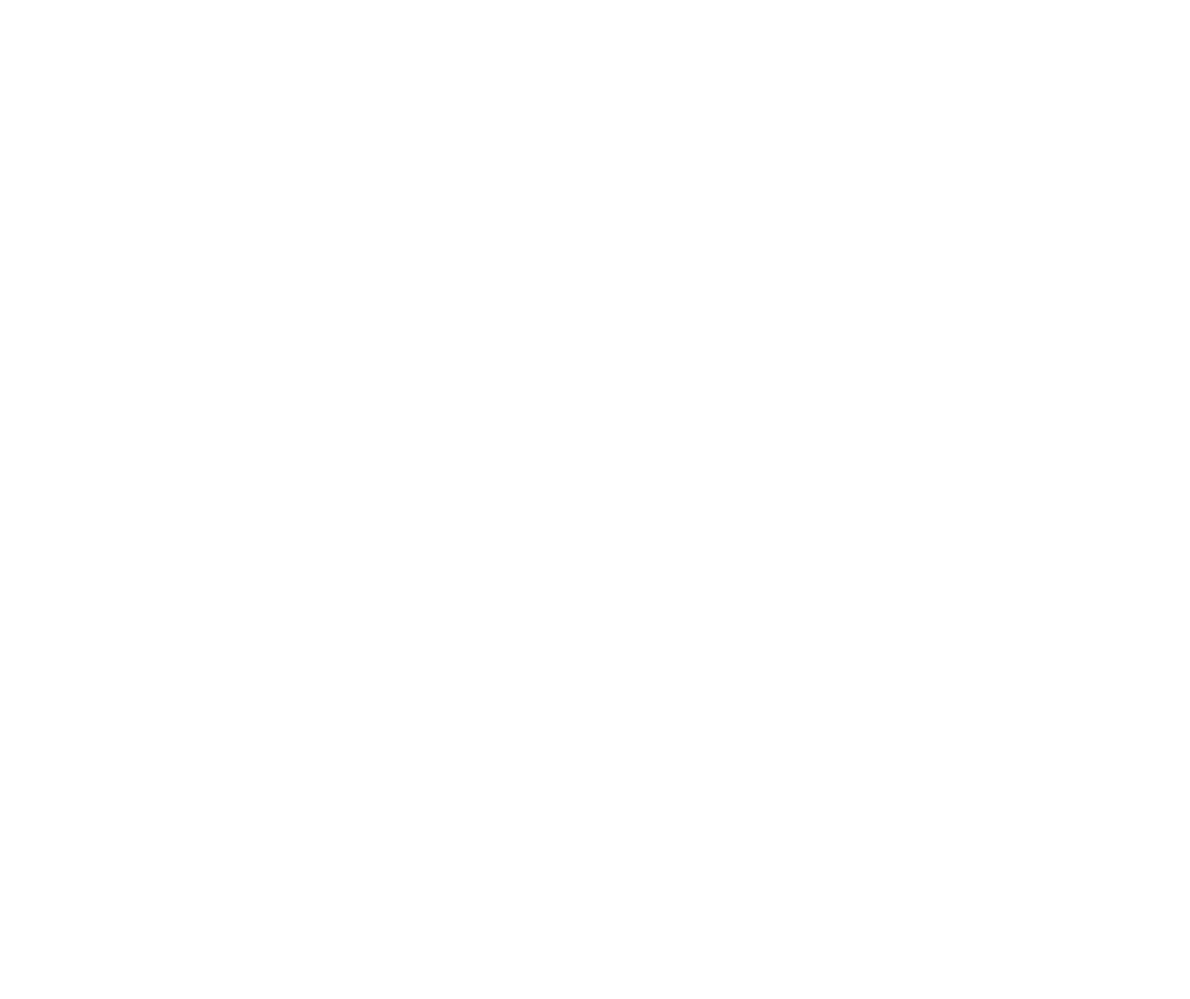
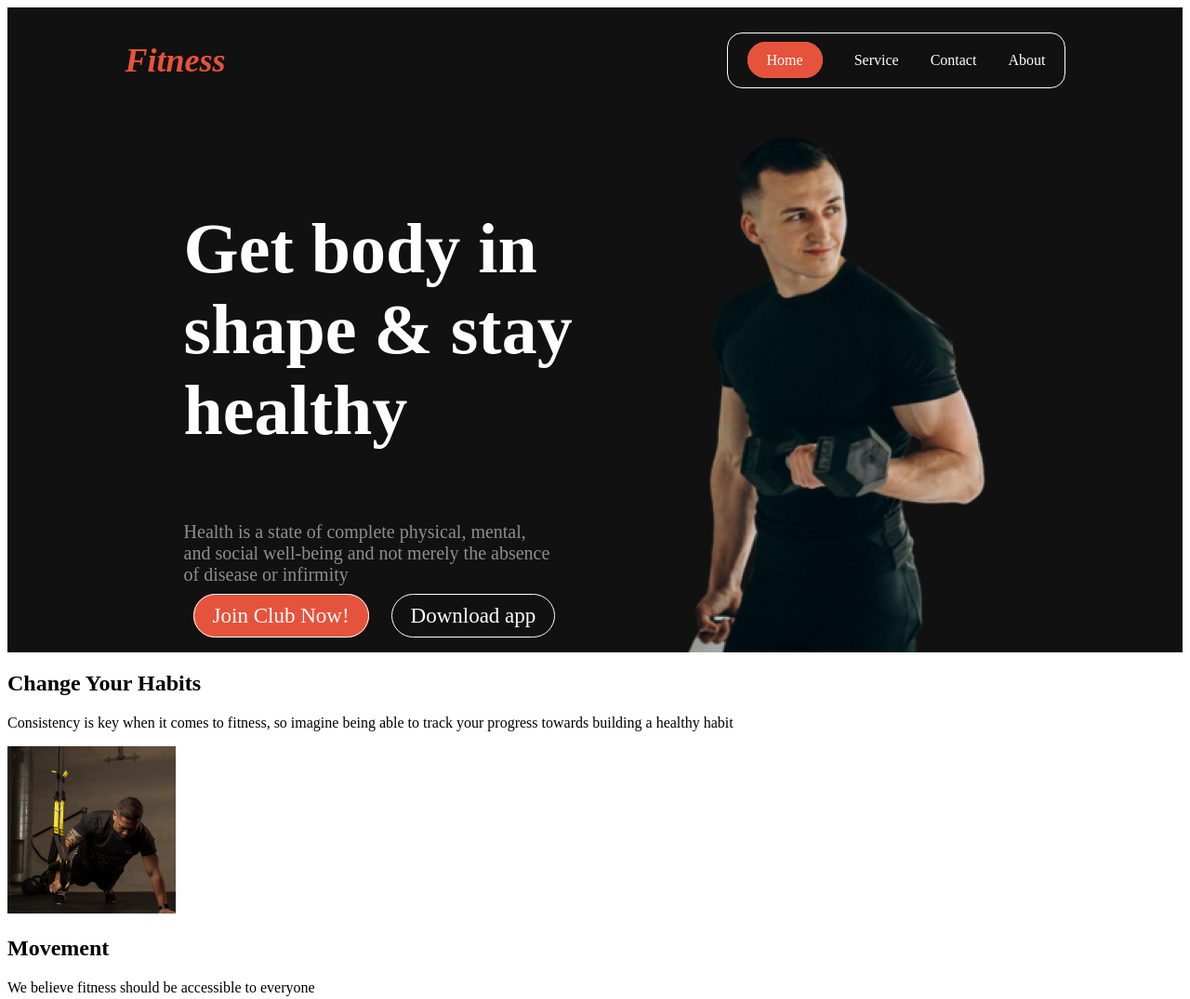
Before and after one commit to SamiKhan077/ASSIGNMENT-02, a plain HTML site: page index.html in a window 1280 px wide. Shown: the top 1075 px of the page at 93% size. Before the commit the page ends 800 px from the top, so only its background shows below. Drawn offline with nearby package versions, Linux system fonts and the light colour scheme.

Commit message:
1st sec complete

```diff
--- a/index.html
+++ b/index.html
@@ -4,9 +4,58 @@
     <meta charset="UTF-8">
     <meta name="viewport" content="width=device-width, initial-scale=1.0">
     <title>Assignment 02 </title>
+    <link rel="preconnect" href="https://fonts.googleapis.com">
+    <link rel="preconnect" href="https://fonts.gstatic.com" crossorigin>
+    <link href="https://fonts.googleapis.com/css2?family=Inter:wght@100..900&family=Roboto:ital,wght@0,100;0,300;0,400;0,500;0,700;0,900;1,100;1,300;1,400;1,500;1,700;1,900&display=swap" rel="stylesheet">
     <link rel="stylesheet" href="styles/styles.css">
+    <link href='https://unpkg.com/boxicons@2.1.4/css/boxicons.min.css' rel='stylesheet'>
 </head>
 <body>
+    <section class="nav">
+        <nav class="navbar">
+            <h1><i>Fitness</i></h1>
+            <div class="navbar-div">
+                <a class="home" href="#">Home</a>
+                <a class="navbar-a" href="#">Service</a>
+                <a class="navbar-a" href="#">Contact</a>
+                <a class="navbar-a" href="#">About</a>
+            </div>
+        </nav>
+            <section class="content-flex">
+                <div>
+                    <h1>Get body in shape & stay healthy</h1>
+                    <p>Health is a state of complete physical, mental, and social well-being and not merely the absence of disease or infirmity</p>
+                    <a class="back-color" href="#">Join Club Now!</a>
+                    <a href="#">Download app</a>
+                </div>
+                <img src="images/Images 2.png" alt="">
+            </section>
 
+    </section>
+
+    <section class="ref-img">
+        <h1>Change Your Habits</h1>
+        <p>Consistency is key when it comes to fitness, so imagine being able to track your progress towards building a healthy habit</p>
+        <div class="images-ex">
+            <img src="images/image 3.png" alt="">
+            <h1>Movement </h1>
+            <p>We believe fitness should be accessible to everyone</p>
+        </div>
+        <div class="images-ex">
+            <img src="images/image 2.png" alt="">
+            <h1>Time</h1>
+            <p>The timing of your workout can affect your body's natural rhythms</p>
+        </div>
+        <div class="images-ex">
+            <img src="images/image 4.png" alt="">
+            <h1>Practice</h1>
+            <p>Practice every day and make your life and body perfect</p>
+        </div>
+        <div class="images-ex">
+            <img src="images/image 5.png" alt="">
+            <h1>Weight loss</h1>
+            <p>Loosing weight can make you look better </p>
+        </div>
+    </section>
 </body>
 </html>
--- a/styles/styles.css
+++ b/styles/styles.css
@@ -0,0 +1,81 @@
+
+/* @import url('https://fonts.googleapis.com/css2?family=Azeret+Mono:ital,wght@0,100..900;1,100..900&family=Inter:wght@100..900&display=swap'); */
+.nav {
+    background: #111111;
+}
+
+.navbar {
+    display: flex;
+    justify-content: space-between;
+    align-items: center;
+    margin-left: 10%;
+    margin-right: 10%;
+}
+
+.navbar h1 {
+    color: #E6533C;
+    font-size: 36px;
+}
+
+.navbar-div {
+    border: 1px solid #FFFFFF;
+    border-radius: 16px;
+    padding: 2%;
+}
+
+.home {
+    border: 1px solid #E6533C;
+    border-radius: 20px;
+    padding-top: 10px;
+    padding-bottom: 10px;
+    padding-left: 20px;
+    padding-right: 20px;
+    background: #E6533C;
+}
+
+.navbar a {
+    text-decoration: none;
+    color: white;
+}
+
+.navbar-a {
+    padding-left: 30px;
+}
+
+.content-flex {
+    display: flex;
+    justify-content: space-between;
+    align-items: center;
+    margin-left: 15%;
+    margin-right: 15%;
+}
+
+.content-flex h1 {
+    color: white;
+    font-size: 76px;
+}
+
+.content-flex p {
+    font-size: 20px;
+    color: #ffffff86;
+    width: 400px;
+}
+
+.content-flex a {
+    border: 1px solid white;
+    border-radius: 25px;
+    padding-top: 10px;
+    padding-bottom: 10px;
+    padding-left: 20px;
+    padding-right: 20px;
+    text-decoration: none;
+    color: white;
+    font-size: 23px;
+    margin: 10px;
+}
+
+
+.back-color {
+    background: #E6533C;
+    border: 1px solid #E6533C;
+}
```
Also changed, not shown: images/Images 2.png (added), images/exercise1.jpg (added), images/exercise2.png (added), images/exercise3.png (added), images/exercise5.jpg (added), images/exercise6.jpg (added), images/image 2.png (added), images/image 3.png (added), images/image 4.png (added), images/image 5.png (added), images/run.jpg (added), images/trainer1.png (added), images/trainer2.png (added), images/trainer3.png (added), 2 more files, 2 other files.
